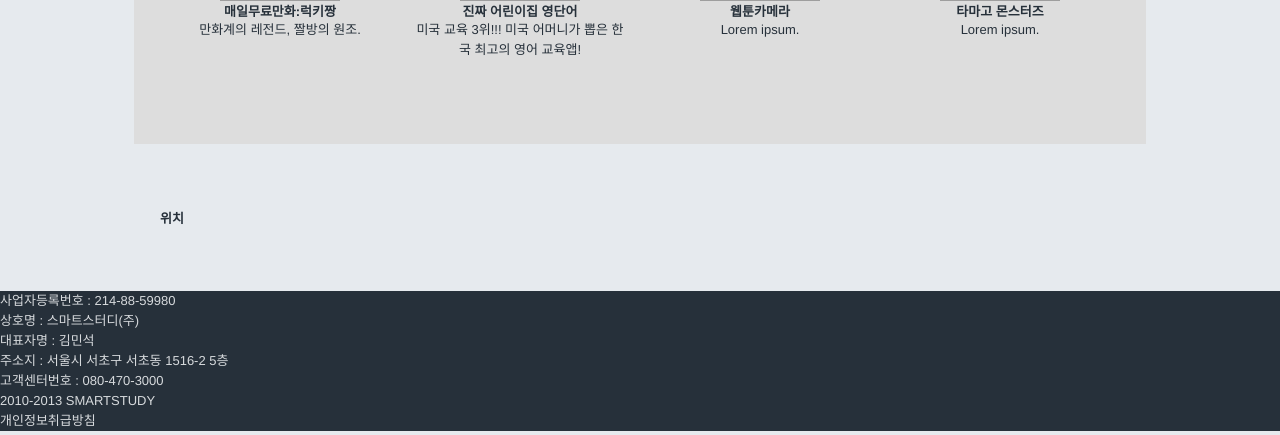
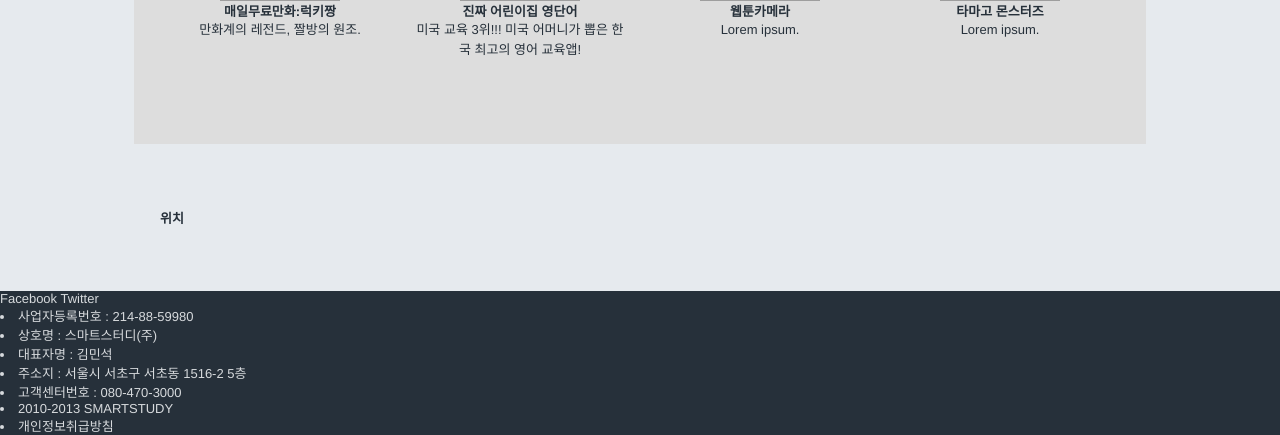
Before and after one commit to smartstudy/smartstudy, a Django app: page / in a window 1280 px wide. Shown: the part 1565-2000 px from the top of the page. Run offline with Django 3.2, Linux system fonts and the light colour scheme; data comes from the database, SQL or seed files in the repository; parts of the project's set-up code (start-up, migrations or seed data) failed here and were passed over; grey boxes are pictures that could not be loaded.

Commit message:
Redesign footer

```diff
--- a/smartstudy/templates/footer.html
+++ b/smartstudy/templates/footer.html
@@ -1,9 +1,17 @@
 <footer>
-    <p>사업자등록번호 : 214-88-59980</p>
-    <p>상호명 : 스마트스터디(주)</p>
-    <p>대표자명 : 김민석</p>
-    <p>주소지 : 서울시 서초구 서초동 1516-2 5층</p>
-    <p>고객센터번호 : 080-470-3000</p>
-    <p>2010-{% now 'Y' %} SMARTSTUDY</p>
-    <p><a href="/privacy">개인정보취급방침</a></p>
+    <div class="sections">
+        <div class="social section">
+            <a href="https://www.facebook.com/SmartStudyKR">Facebook</a>
+            <a href="https://twitter.com/smartstudy_kr">Twitter</a>
+        </div>
+        <div class="info section">
+            <li>사업자등록번호 : 214-88-59980</li>
+            <li>상호명 : 스마트스터디(주)</li>
+            <li>대표자명 : 김민석</li>
+            <li>주소지 : 서울시 서초구 서초동 1516-2 5층</li>
+            <li>고객센터번호 : 080-470-3000</li>
+            <li>2010-{% now 'Y' %} SMARTSTUDY</li>
+            <li><a href="/privacy">개인정보취급방침</a></li>
+        </div>
+    </div>
 </footer>
```
